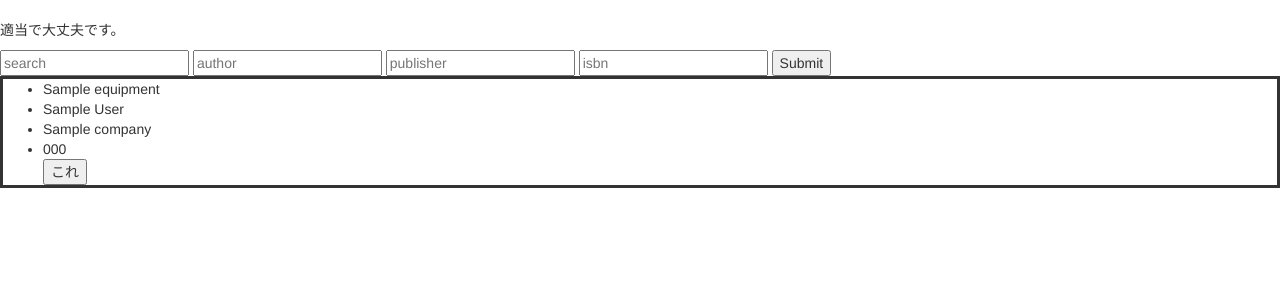
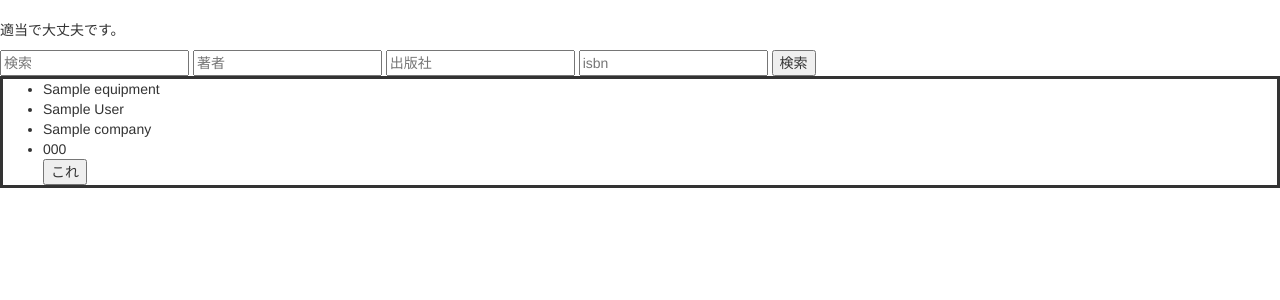
Before and after one commit to XMLPro/ManagementSystem, a Django app: template system/templates/addEquipmentView.html in a window 1280 px wide. Shown: the part 52-352 px from the top of the page. Run offline with Django 3.2, Linux system fonts and the light colour scheme; the template is opened without the code that fills it: most values are stand-ins (such as "Sample title", 1, 10 or a date in 2020); some libraries are stand-ins or nearby versions.

Commit message:
1文字だけ検索した際にエラーが出ていたのを修正

```diff
--- a/system/controllers/addEquipmentView.py
+++ b/system/controllers/addEquipmentView.py
@@ -16,6 +16,7 @@ def addEquipmentView(request):
             }))
 
     items = []
+    error = ""
     if request.GET and (
             request.GET.get("keyword") or
             request.GET.get("author") or
@@ -32,7 +33,11 @@ def addEquipmentView(request):
         items = rakutenApi.getItems()
         items = [x.createEquipment() for x in items]
 
+        if not items:
+            error = "検索結果が見つかりませんでした。"
+
     return render_to_response("addEquipmentView.html", RequestContext(
         request, {
             "items": items,
+            "error": error,
         }))
--- a/system/controllers/rakuten.py
+++ b/system/controllers/rakuten.py
@@ -32,7 +32,8 @@ class Rakuten():
         response = requests.get(self._url + self._queryUrl)
         response.encoding = response.apparent_encoding
         io = StringIO(response.text)
-        self.searchResult = json.load(io)["Items"]
+        searchResult = json.load(io).get("Items")
+        self.searchResult = searchResult if searchResult else []
 
     def getResult(self):
         return self.searchResult
--- a/system/templates/addEquipmentView.html
+++ b/system/templates/addEquipmentView.html
@@ -13,12 +13,15 @@
 {% block content %}
 <p>適当で大丈夫です。</p>
 <form action="{% url 'system:addEquipment' %}" method="GET">
-  <input type="text" name="keyword" placeholder="search">
-  <input type="text" name="author" placeholder="author">
-  <input type="text" name="publisher" placeholder="publisher">
+  <input type="text" name="keyword" placeholder="検索">
+  <input type="text" name="author" placeholder="著者">
+  <input type="text" name="publisher" placeholder="出版社">
   <input type="isbn" name="isbn" placeholder="isbn">
-  <input type="submit">
+  <input type="submit" value="検索">
 </form>
+{% if error %}
+  {{ error }}
+{% else %}
   {% for equipment in items %}
     <ul class="equipment">
       <li>{{ equipment.equipment_name }}</li>
@@ -32,4 +35,5 @@
       </form>
     </ul>
   {% endfor %}
+{% endif %}
 {% endblock %}
```
Lines whose indentation alone changed are shown as unchanged.
